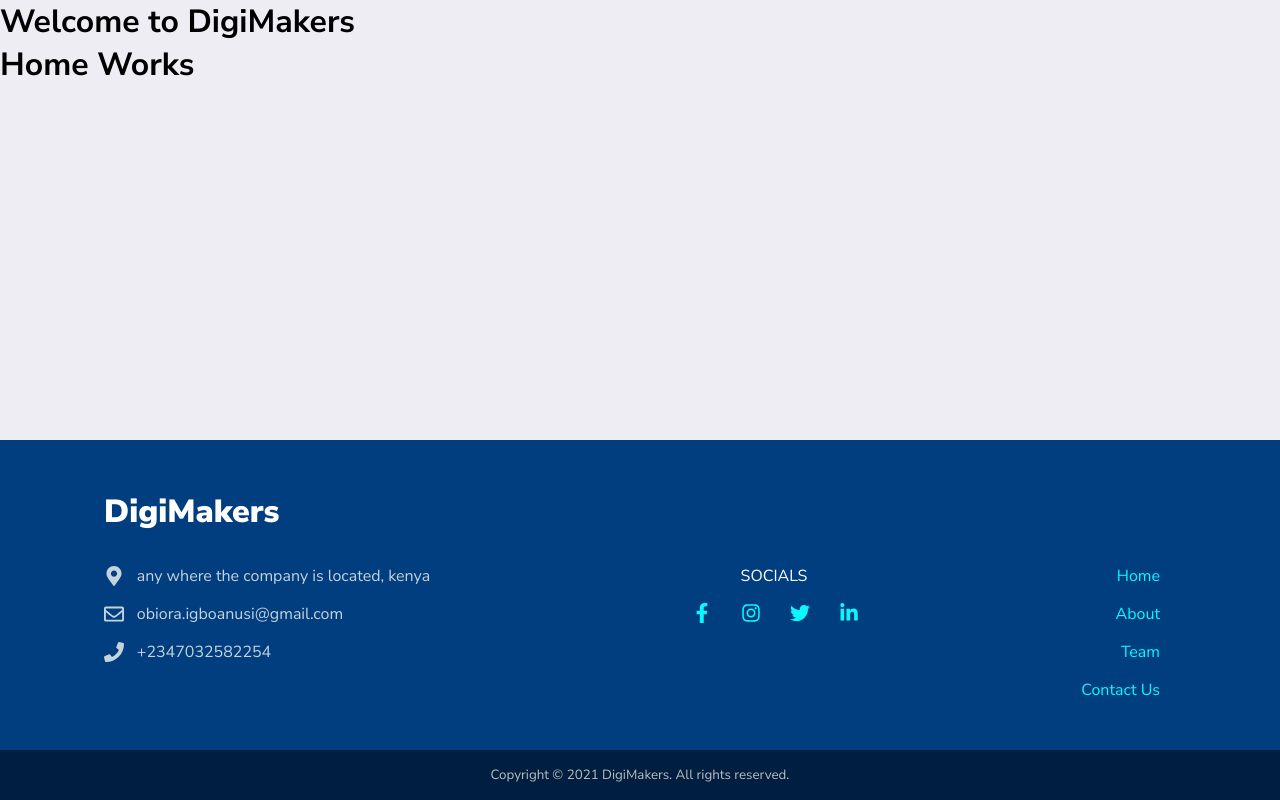
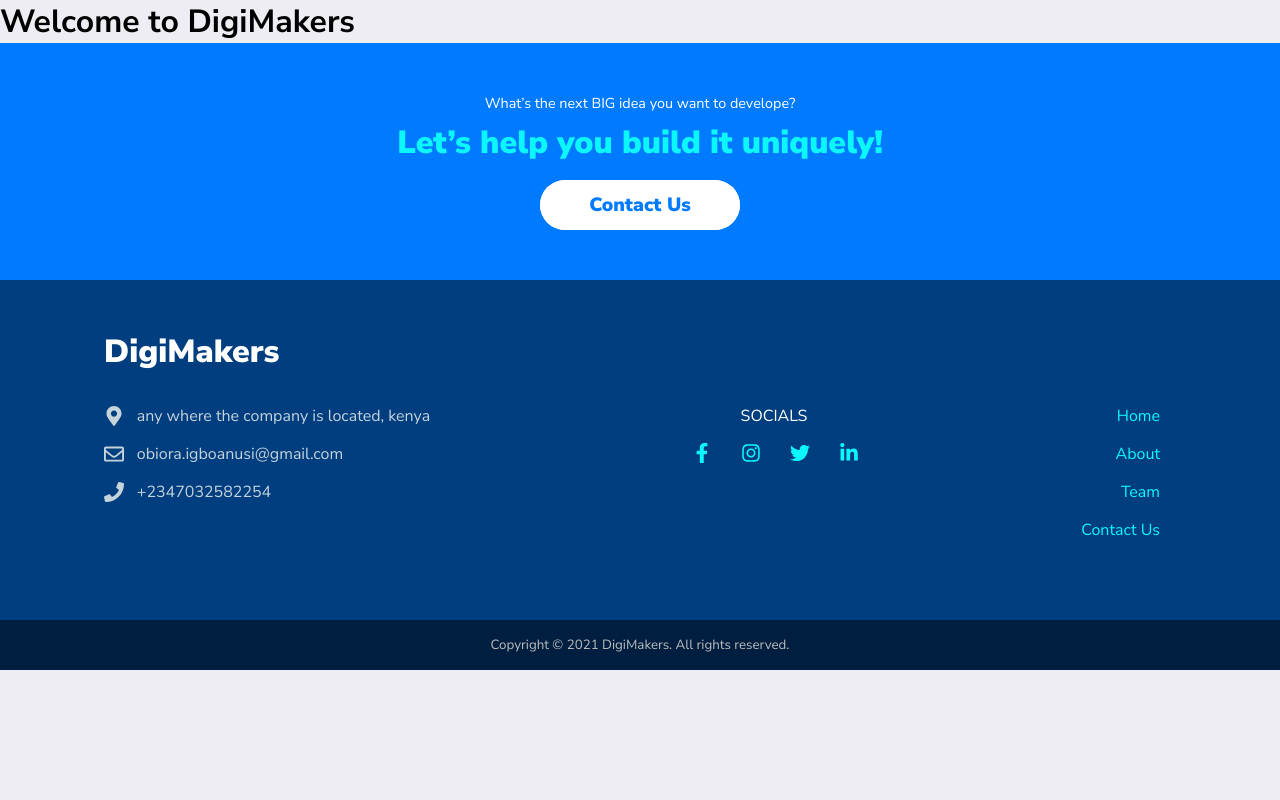
Before and after one commit to Luxt-Tech-JavaScript-Peer2/Digimakers-Landing-Page, a React (Create React App) app: page / in a window 1280 px wide. Built offline with nearby package versions, Linux system fonts and the light colour scheme.

Commit message:
created the call-to-action section

```diff
--- a/package.json
+++ b/package.json
@@ -6,12 +6,10 @@
     "@testing-library/jest-dom": "^5.11.5",
     "@testing-library/react": "^11.1.0",
     "@testing-library/user-event": "^12.1.10",
-    "axios": "^0.21.1",
     "react": "^17.0.1",
     "react-dom": "^17.0.1",
     "react-router-dom": "^5.2.0",
     "react-scripts": "4.0.0",
-    "uuid": "^8.3.1",
     "web-vitals": "^0.2.4"
   },
   "scripts": {
--- /dev/null
+++ b/src/components/CallToAction.js
@@ -0,0 +1,16 @@
+import React from 'react';
+import { Link } from 'react-router-dom';
+
+export default function CallToAction() {
+  return (
+    <section className='action'>
+      <div className='action-wrapper wrapper'>
+        <p>What’s the next BIG idea you want to develope?</p>
+        <h2>Let’s help you build it uniquely!</h2>
+        <button>
+          <Link to='/contact'>Contact Us</Link>
+        </button>
+      </div>
+    </section>
+  )
+}
--- a/src/components/pages/Home.js
+++ b/src/components/pages/Home.js
@@ -1,11 +1,14 @@
 import React, { Component } from 'react'
+import CallToAction from '../CallToAction'
 
 export default class Home extends Component {
   render() {
     return (
-      <div>
-        <h1>Home Works</h1>
-      </div>
+      <main>
+        <section>
+          <CallToAction />
+        </section>
+      </main>
     )
   }
 }
--- a/src/index.css
+++ b/src/index.css
@@ -4,17 +4,89 @@
   margin: 0;
   font-family: 'Nunito sans', sans-serif;
 }
-body{
+
+body {
   background-color: #ededf3;
   font-size: 16px;
   font-weight: 400;
   max-width: 100vw;
   min-height: 100vh;
 }
+
 a {
   text-decoration: none;
   text-transform: capitalize;
 }
+
 ul {
   list-style: none;
 }
+
+/* call to action  section*/
+
+.action {
+  background-color: #007BFF;
+}
+
+.action button {
+  border-radius: 100px;
+  border: none;
+  outline: none;
+  cursor: pointer;
+}
+
+.action button a {
+  width: 200px;
+  height: 50px;
+  border-radius: 100px;
+  display: flex;
+  align-items: center;
+  justify-content: center;
+  background-color: #fff;
+  color: #007BFF;
+  font-weight: 900;
+  font-size: 1.2rem;
+  transition: ease .3s;
+}
+
+.action button a:hover {
+  background-color: #007BFF;
+  border: 1px solid white;
+  color: white;
+}
+
+.action h2 {
+  color: #0CF7FC;
+  margin-bottom: 1rem;
+  font-weight: 900;
+  font-size: 1.5rem;
+}
+
+.action p {
+  color: #fff;
+  margin-bottom: .5rem;
+  font-size: .9rem;
+}
+
+.action-wrapper {
+  display: flex;
+  flex-direction: column;
+  justify-content: center;
+  align-items: center;
+}
+
+/* For all the section wrappers. give margin and padding */
+.wrapper {
+  padding: 30px 5%;
+}
+
+@media screen and (min-width: 750px) {
+  .wrapper {
+    padding: 50px 5%;
+    max-width: 1200px;
+    margin: auto;
+  }
+  .action h2 {
+    font-size: 2rem;
+  }
+}
--- a/src/styles/footer.css
+++ b/src/styles/footer.css
@@ -3,39 +3,36 @@
 footer {
   background: #003E80;
   color: rgb(197, 211, 218);
-  position: absolute;
   width: 100%;
-  bottom: 0;
 }
-.footer-top{
+
+.footer-top {
   justify-content: center;
-
-}
-.wrapper{
-  padding:30px 5%;
 }
 
 footer a {
   color: #0CF7FC;
 }
 
-
-
 footer h2 {
   text-align: center;
   margin-bottom: 1rem;
   color: white;
 }
+
 svg {
   width: 20px;
   height: 20px;
 }
-.socials svg{
+
+.socials svg {
   cursor: pointer;
 }
-.socials svg:hover, footer a:hover{
+
+.socials svg:hover, footer a:hover {
   color: #E2F1FF;
 }
+
 .flex-row {
   display: flex;
   flex-direction: row;
@@ -53,56 +50,62 @@ svg {
 .order3 {
   order: 3;
 }
+
 .order2 {
   order: 2;
 }
+
 .order1 {
   order: 1;
 }
-.footer-nav-links ul{
+
+.footer-nav-links ul {
   margin-bottom: .8rem;
 }
+
 .socials {
   align-self: center;
-  color:#0CF7FC;
+  color: #0CF7FC;
 }
+
 .socials ul, .footer-nav-links ul {
   text-align: center;
   justify-content: center;
 }
-.socials p{
+
+.socials p {
   text-align: center;
 }
 
-
-ul li{
+ul li {
   margin: 0 1rem;
 }
-.small{
+
+.small {
   text-align: center;
   padding: 1em 0;
   background: #001F40;
   color: #BDBDBD;
 }
-.dt-only{
+
+.dt-only {
   display: none;
 }
 
 @media screen and (min-width: 750px) {
-  footer h2{
+  footer h2 {
     text-align: left;
     font-weight: 900;
     font-size: 2em;
     margin-bottom: 2rem;
   }
-  .dt-only{
+  .dt-only {
     display: block;
   }
   .md-flex-row {
     display: flex;
     flex-direction: row;
   }
-
   .md-flex-col {
     display: flex;
     flex-direction: column;
@@ -119,30 +122,24 @@ ul li{
     order: 1;
     flex: 2;
   }
-  .footer-nav-links ul{
+  .footer-nav-links ul {
     align-items: flex-end;
   }
-  .address svg{
+  .address svg {
     margin-right: .8rem;
   }
-  .footer-nav-links ul li{
+  .footer-nav-links ul li {
     margin-bottom: 1rem;
   }
-  .icon{
+  .icon {
     margin-bottom: 1rem;
   }
-  .socials p{
+  .socials p {
     margin-bottom: 1rem;
     color: white;
     text-transform: uppercase;
   }
-  .socials ul li{
+  .socials ul li {
     margin-right: .8rem;
   }
-  .wrapper{
-    padding:50px 5% 20px;
-    max-width: 1200px;
-    margin: auto;
-  }
-
 }
```
Also changed, not shown: 1 other file (tests, documents, lock files or other folders).
